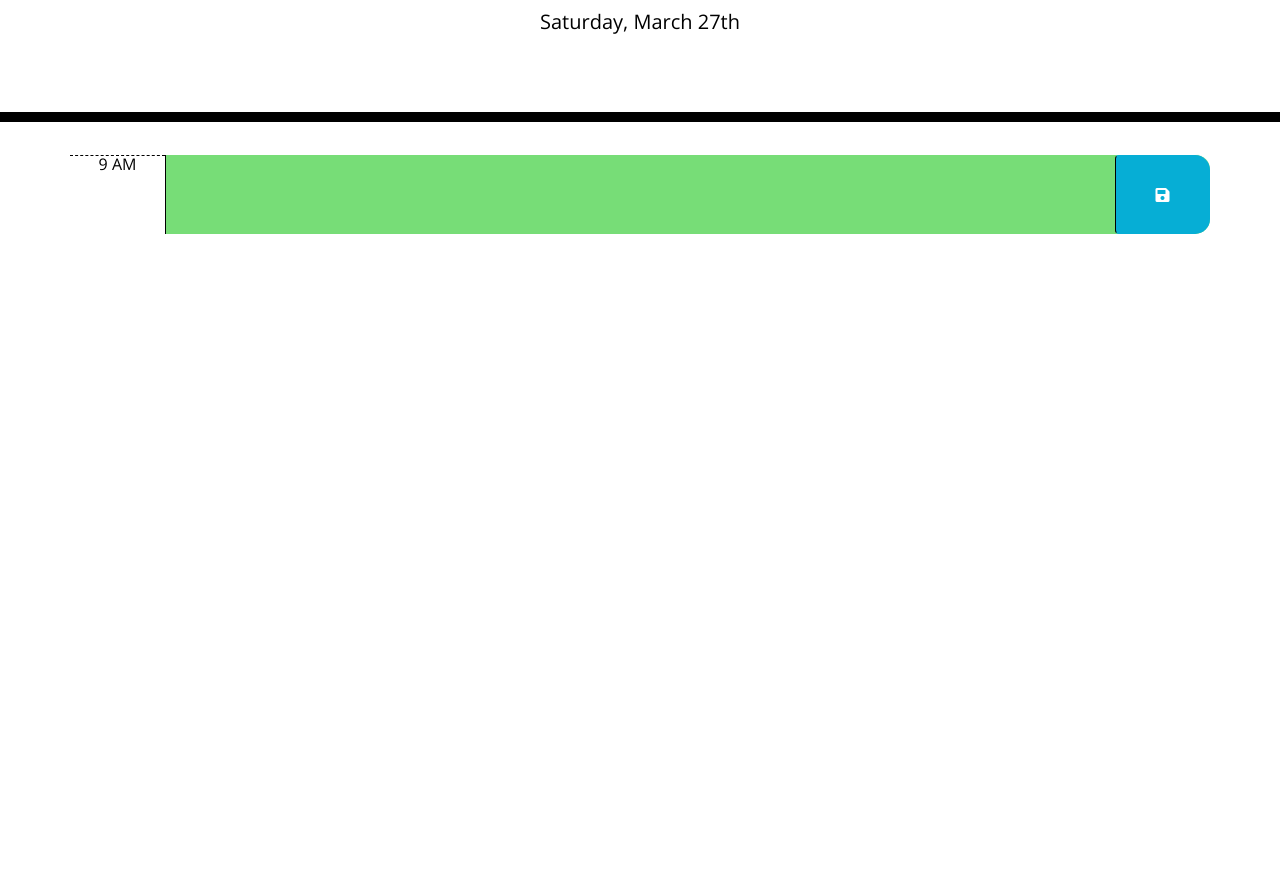
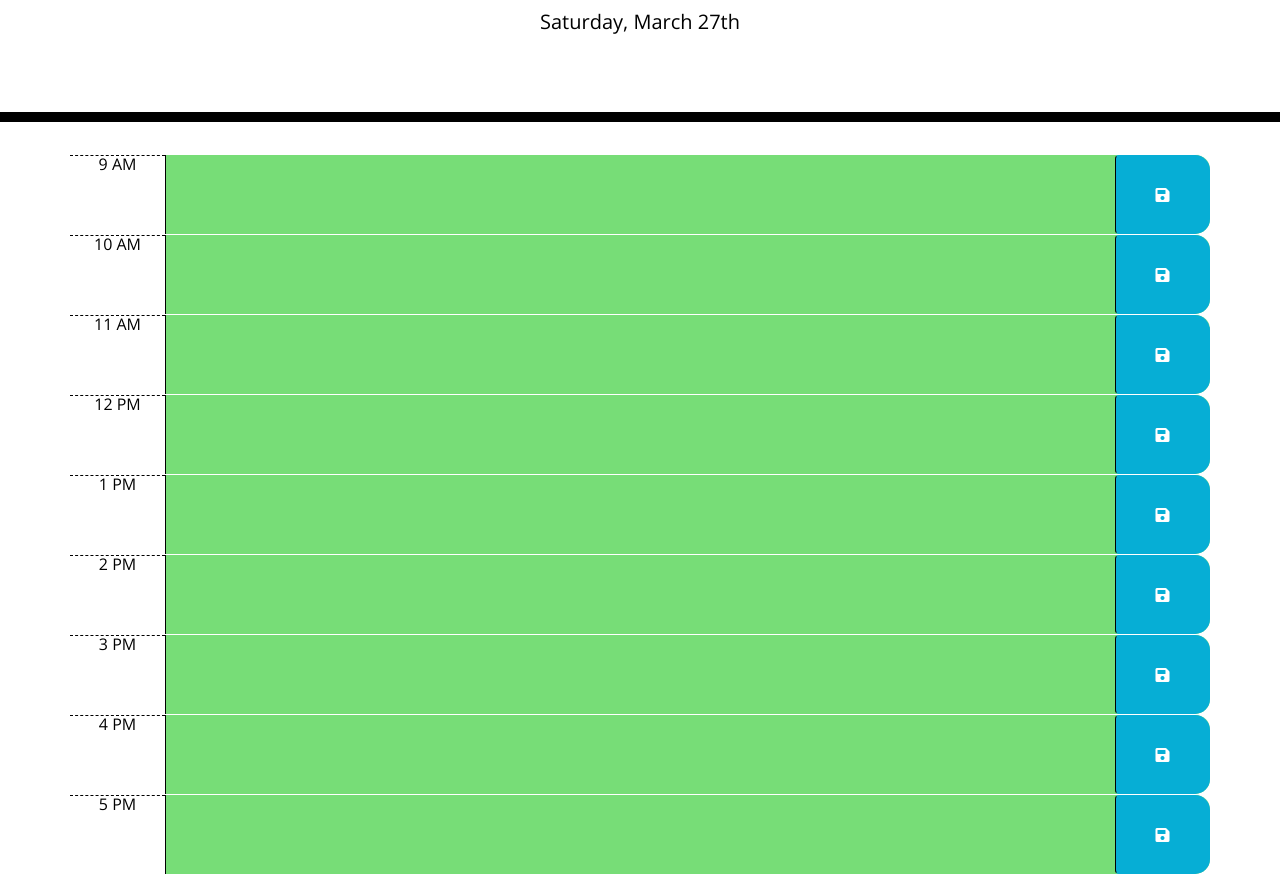
Before and after one commit to dejagraver/Work-Day-Planner, a plain HTML site: page index.html in a window 1280 px wide. Shown: the part 182-1056 px from the top of the page. Before the commit the page ends 800 px from the top, so only its background shows below. Drawn offline with nearby package versions, Linux system fonts and the light colour scheme.

Commit message:
more development

```diff
--- a/index.html
+++ b/index.html
@@ -36,6 +36,54 @@
         <textarea class="col-md-10 description"></textarea>
         <button class="col-md-1 saveBtn btn"><i class="fas fa-save"></i></button>
       </div>
+      <div class="row time-block"  id="hour-10">
+        <!-- Going to grab the id in my js  -->
+        <div class="col-md-1 hour"> 10 AM </div>
+        <textarea class="col-md-10 description"></textarea>
+        <button class="col-md-1 saveBtn btn"><i class="fas fa-save"></i></button>
+      </div>
+      <div class="row time-block"  id="hour-11">
+        <!-- Going to grab the id in my js  -->
+        <div class="col-md-1 hour"> 11 AM </div>
+        <textarea class="col-md-10 description"></textarea>
+        <button class="col-md-1 saveBtn btn"><i class="fas fa-save"></i></button>
+      </div>
+      <div class="row time-block"  id="hour-12">
+        <!-- Going to grab the id in my js  -->
+        <div class="col-md-1 hour"> 12 PM </div>
+        <textarea class="col-md-10 description"></textarea>
+        <button class="col-md-1 saveBtn btn"><i class="fas fa-save"></i></button>
+      </div>
+      <div class="row time-block"  id="hour-13">
+        <!-- Going to grab the id in my js  -->
+        <div class="col-md-1 hour"> 1 PM </div>
+        <textarea class="col-md-10 description"></textarea>
+        <button class="col-md-1 saveBtn btn"><i class="fas fa-save"></i></button>
+      </div>
+      <div class="row time-block"  id="hour-14">
+        <!-- Going to grab the id in my js  -->
+        <div class="col-md-1 hour"> 2 PM </div>
+        <textarea class="col-md-10 description"></textarea>
+        <button class="col-md-1 saveBtn btn"><i class="fas fa-save"></i></button>
+      </div>
+      <div class="row time-block"  id="hour-15">
+        <!-- Going to grab the id in my js  -->
+        <div class="col-md-1 hour"> 3 PM </div>
+        <textarea class="col-md-10 description"></textarea>
+        <button class="col-md-1 saveBtn btn"><i class="fas fa-save"></i></button>
+      </div>
+      <div class="row time-block"  id="hour-16">
+        <!-- Going to grab the id in my js  -->
+        <div class="col-md-1 hour"> 4 PM </div>
+        <textarea class="col-md-10 description"></textarea>
+        <button class="col-md-1 saveBtn btn"><i class="fas fa-save"></i></button>
+      </div>
+      <div class="row time-block"  id="hour-17">
+        <!-- Going to grab the id in my js  -->
+        <div class="col-md-1 hour"> 5 PM </div>
+        <textarea class="col-md-10 description"></textarea>
+        <button class="col-md-1 saveBtn btn"><i class="fas fa-save"></i></button>
+      </div>
     </div>
 
     <script src="https://code.jquery.com/jquery-3.4.1.min.js"></script>
--- a/js/script.js
+++ b/js/script.js
@@ -32,24 +32,15 @@ currentTime();
 
 var interval = setInterval(currentTime, 15000);
 $("#hour-9 .description").val(localStorage.getItem("hour-9"));
-
-///repeat the var interval 9-5 in 24 hour time
-//set hour nine to this thing that we put in .val
-//write something and save it
-//get item out of local storage
+$("#hour-10 .description").val(localStorage.getItem("hour-10"));
+$("#hour-11 .description").val(localStorage.getItem("hour-11"));
+$("#hour-12 .description").val(localStorage.getItem("hour-12"));
+$("#hour-13 .description").val(localStorage.getItem("hour-13"));
+$("#hour-14 .description").val(localStorage.getItem("hour-14"));
+$("#hour-15 .description").val(localStorage.getItem("hour-15"));
+$("#hour-16 .description").val(localStorage.getItem("hour-16"));
+$("#hour-17 .description").val(localStorage.getItem("hour-17"));
 
 
 $("#currentDay").text(moment().format("dddd, MMMM Do"))
-
-
-
-
-
-//Create Local Storage for timeline saved events
-//.this refers to the actual elements
-  //is always a reference to an object and in strict mode can beany value
-
-//Create function that determined row color based on time
-    //if time < present red, else if time is > then present green
-
 });
```
